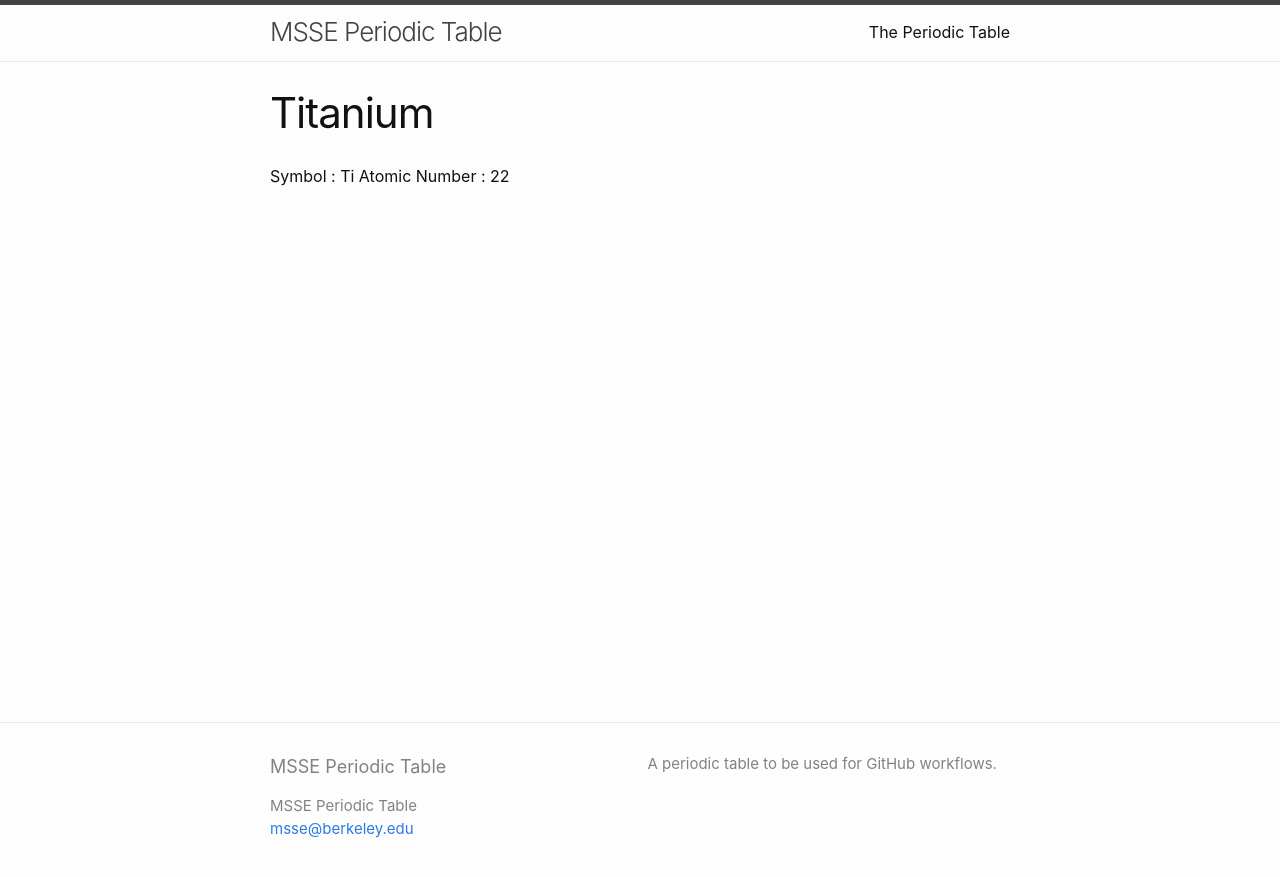
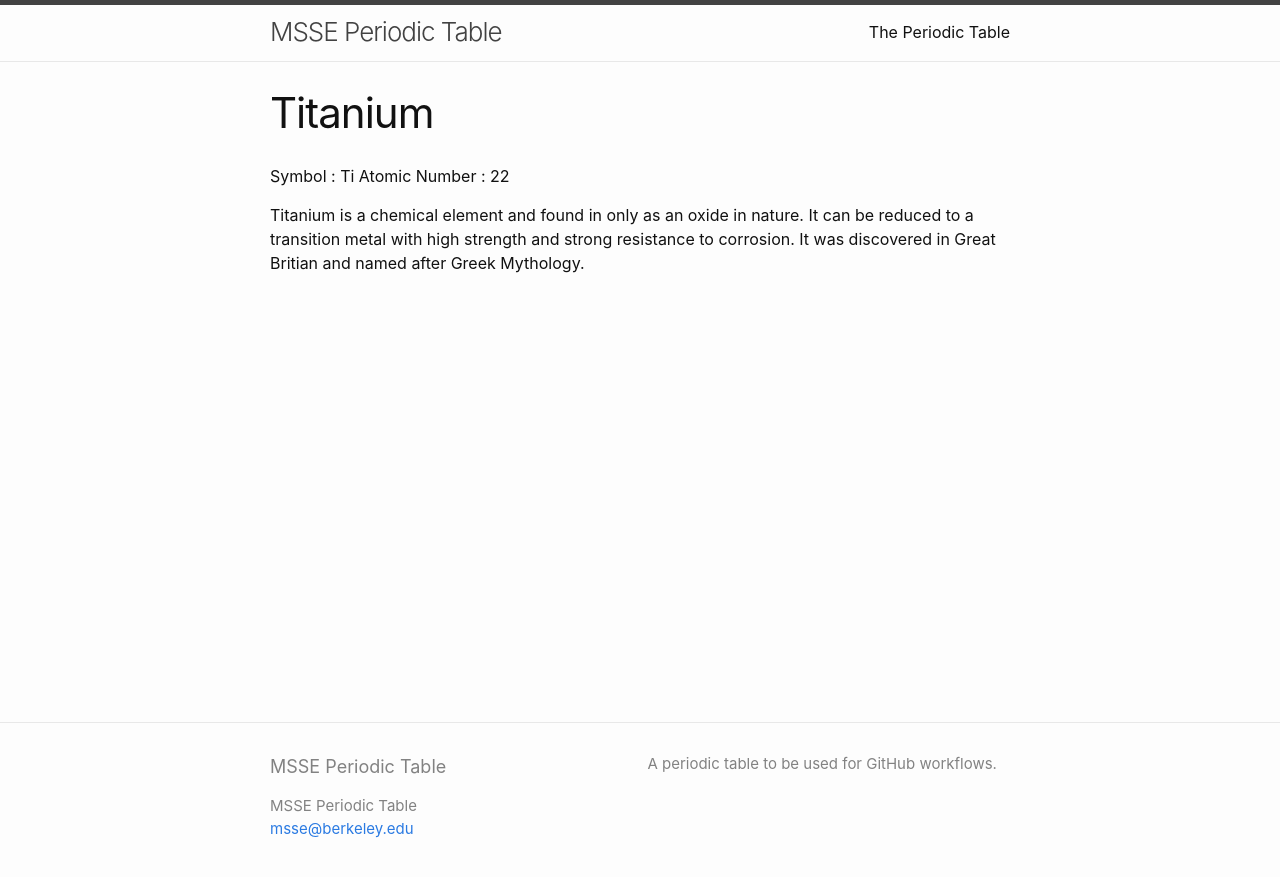
Before and after one commit to msse-chem-280-2023/periodic-table, a Jekyll site: the page built from elements/Titanium.md, in a window 1280 px wide. Shown: the top 877 px of the page. Built offline with Jekyll 4.4.1, drawn with Linux system fonts in a browser that asks for light colours.

Commit message:
Titanium edit

```diff
--- a/elements/Titanium.md
+++ b/elements/Titanium.md
@@ -5,3 +5,5 @@ title: Titanium
 
 Symbol : Ti
 Atomic Number : 22
+
+Titanium is a chemical element and found in only as an oxide in nature. It can be reduced to a transition metal with high strength and strong resistance to corrosion. It was discovered in Great Britian and named after Greek Mythology.
```
